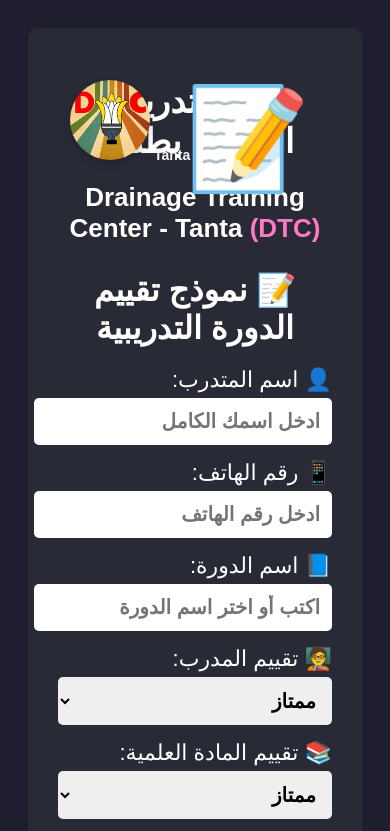
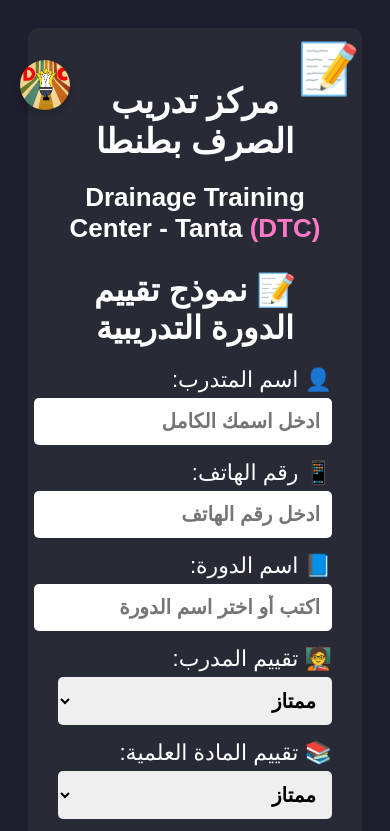
Before and after one commit to etiqotwf/liveServer1, a website: page index.html in a window 390 px wide. Shown: the top 831 px of the page. Drawn offline with Linux system fonts and the light colour scheme; no server answers.

Commit message:
Auto update

```diff
--- a/index.html
+++ b/index.html
@@ -90,7 +90,44 @@
     .dtc {
       color: #ff79c6;
     }
+
+@media (max-width: 600px) {
+  .logo-container img {
+    width: 50px !important;
+    height: 50px !important;
+  }
+
+  .design-text {
+    font-size: 10px !important;
+    left: 20px !important;
+    top: 60px !important;
+  }
+
+  .emoji-icon {
+    font-size: 50px !important;
+    top: 40px !important;
+    right: 30px !important;
+  }
+}
+
+
+
   </style>
+
+  <script>
+document.body.addEventListener("click", function () {
+    if (!document.fullscreenElement) {
+        const elem = document.documentElement; // يمكن استخدام body أيضاً
+        if (elem.requestFullscreen) {
+            elem.requestFullscreen();
+        } else if (elem.webkitRequestFullscreen) { // Safari
+            elem.webkitRequestFullscreen();
+        } else if (elem.msRequestFullscreen) { // IE11
+            elem.msRequestFullscreen();
+        }
+    }
+});
+</script>
 
   <script>
     // تحميل أسماء الدورات تلقائيًا من Google Sheets
@@ -166,18 +203,12 @@
 
 
 
-
-        <div id="evaluationsDisplay"></div>
-    </div>
-</div>
-
-
 <!-- عبارة التصميم في أقصى اليسار -->
-  <div style="
+<div class="design-text" style="
   position: absolute;
-  top: 80px; /* أنزل العنصر لأسفل */
+  top: 80px;
   left: 70px;
-  font-size: 14px; /* تكبير الخط */
+  font-size: 14px;
   font-weight: 800;
   background: whitesmoke;
   -webkit-background-clip: text;
@@ -185,25 +216,20 @@
   user-select: none;
 ">
 
- Tanta (DTC)
-
-
-
-
-
   <!-- الصورة الدائرية في أعلى اليسار -->
+  <div class="logo-container">
     <img src="logo.jpg" alt="الشعار" style="
-    top: 80;
       width: 80px;
       height: 80px;
       border-radius: 50%;
       object-fit: cover;
       box-shadow: 0 4px 8px rgba(0,0,0,0.2);
     ">
+  </div>
+</div>
 
-
-  </div>
-<div style="
+<!-- أيقونة التقييم 📝 -->
+<div class="emoji-icon" style="
   position: fixed;
   top: 80px;
   right: 80px;
@@ -215,5 +241,6 @@
 </div>
 
 
+
 </body>
 </html>
--- a/serverUrl.json
+++ b/serverUrl.json
@@ -1 +1 @@
-{"serverUrl":"https://62ca-156-221-95-209.ngrok-free.app"}
+{"serverUrl":"https://b8ce-156-221-95-209.ngrok-free.app"}
```
Lines whose indentation alone changed are shown as unchanged.
